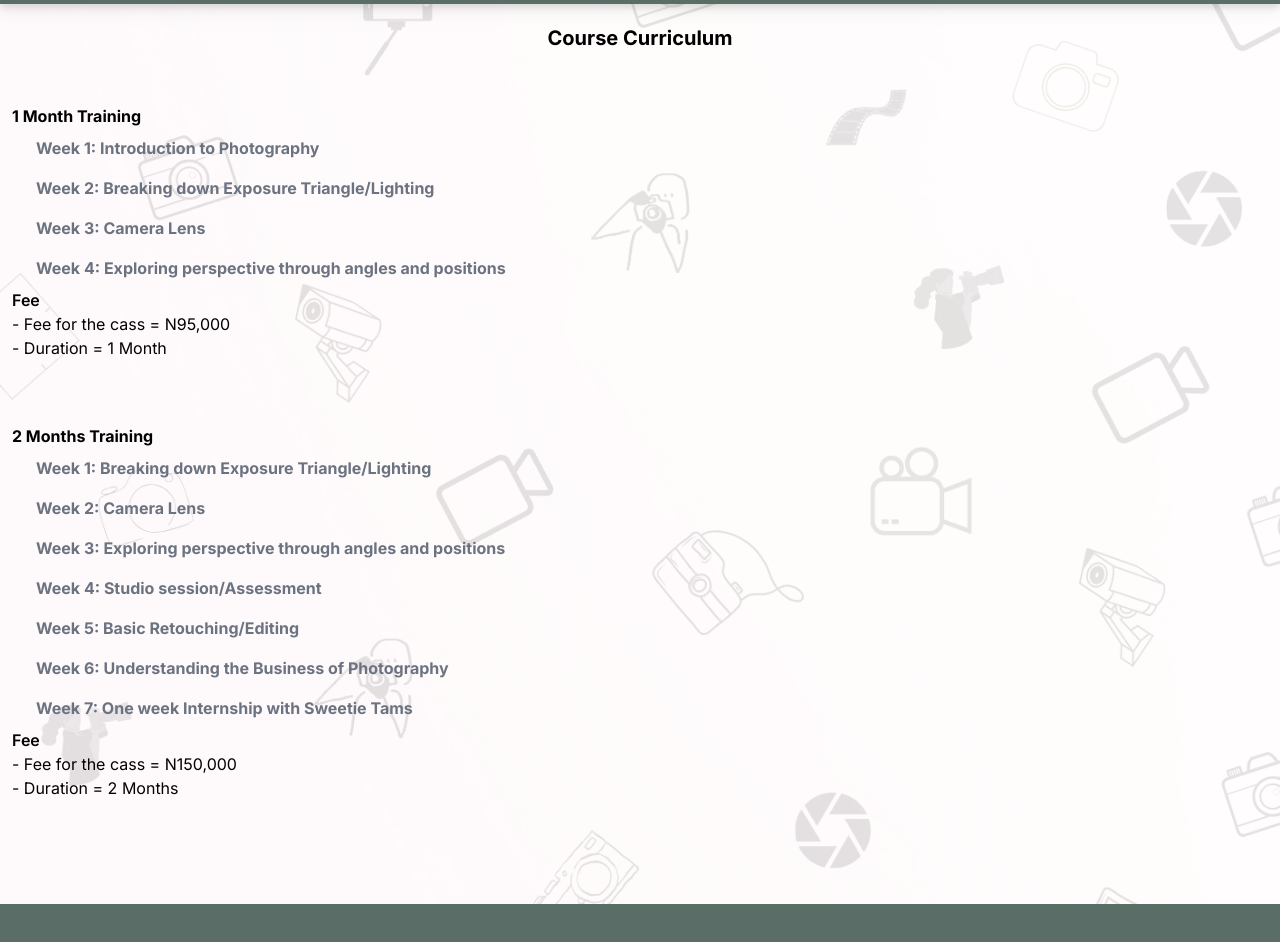
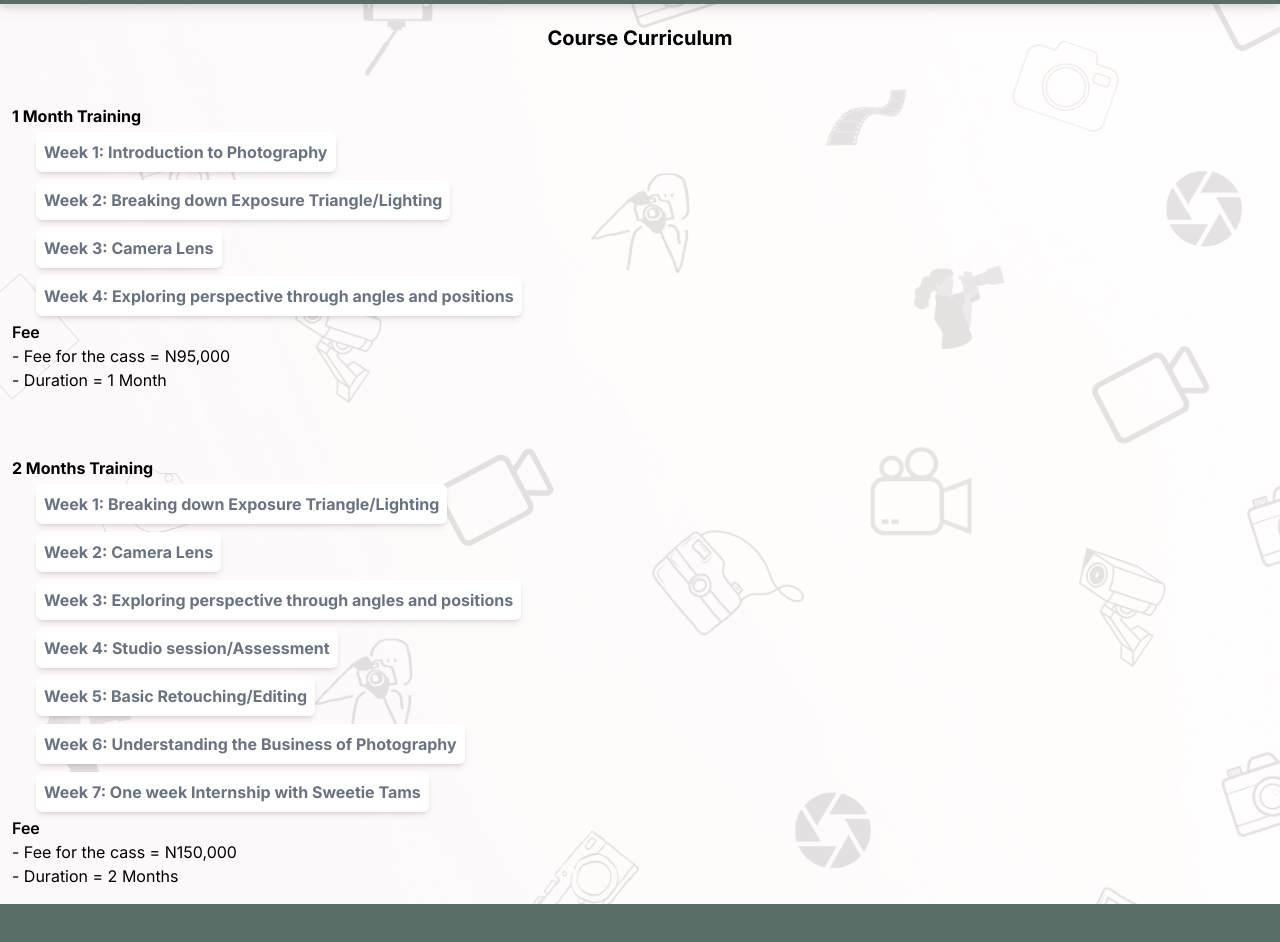
Before and after one commit to lightpc90/SweetieTamsPhotography, a Next.js app in the folder my-app/: page /training in a window 1280 px wide. Shown: the part 860-1802 px from the top of the page. Built offline with nearby package versions, Linux system fonts and the light colour scheme.

Commit message:
styled the topic and the subtopics

```diff
--- a/my-app/src/components/training/Subtopics.js
+++ b/my-app/src/components/training/Subtopics.js
@@ -10,10 +10,10 @@ const Subtopics = ({ eachTopic, i }) => {
         onClick={() => {
           setTopicOpened(!topicOpened);
         }}
-        className="font-bold text-gray-500 py-2"
+        className="font-bold text-gray-500 py-2 cursor-pointer bg-white p-2 my-1 shadow-md rounded-md inline-block"
       >{`Week ${i + 1}: ${eachTopic.topic}`}</h4>
       {topicOpened && (
-        <h4>
+        <h4 className='bg-gray-800 text-white p-2'>
           {eachTopic.subtopics.map((subtopic, i) => (
             <p key={i}>{`- ${subtopic}`}</p>
           ))}
```
